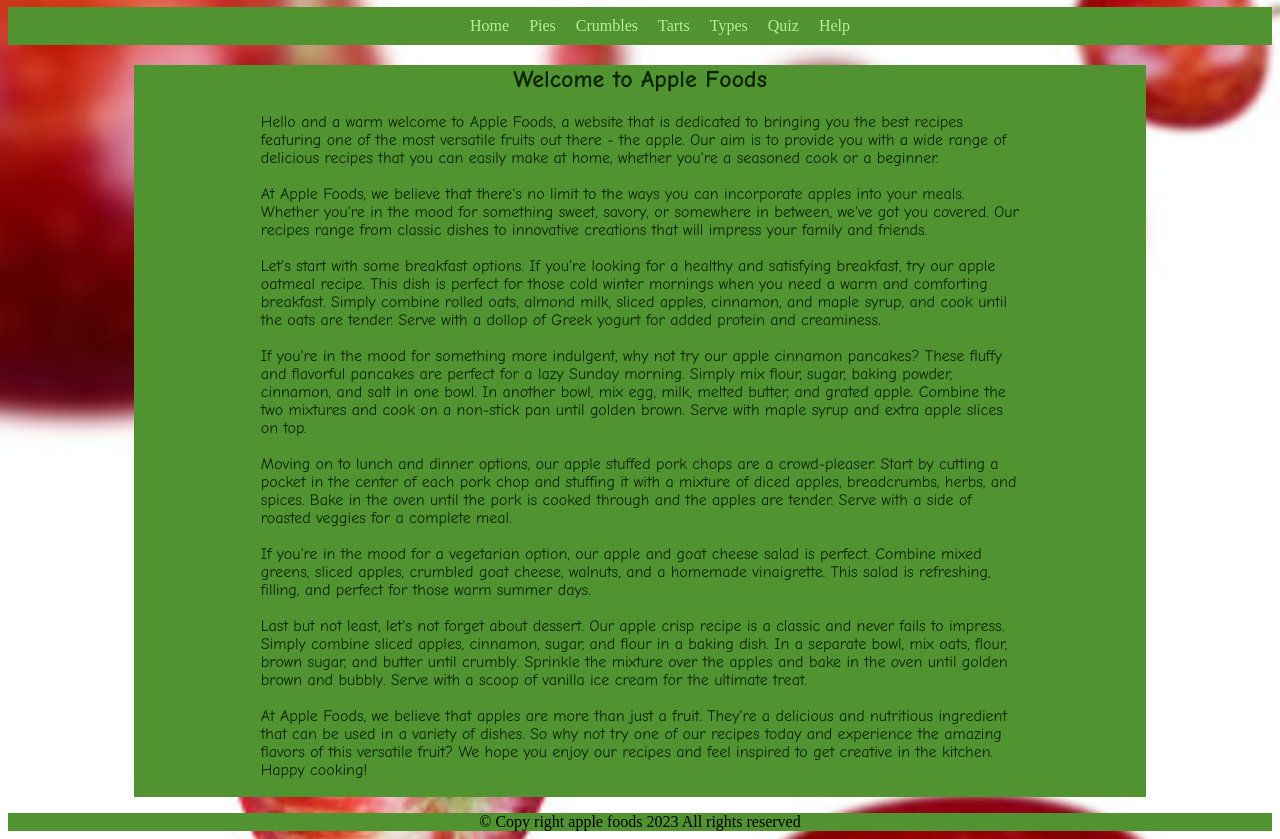
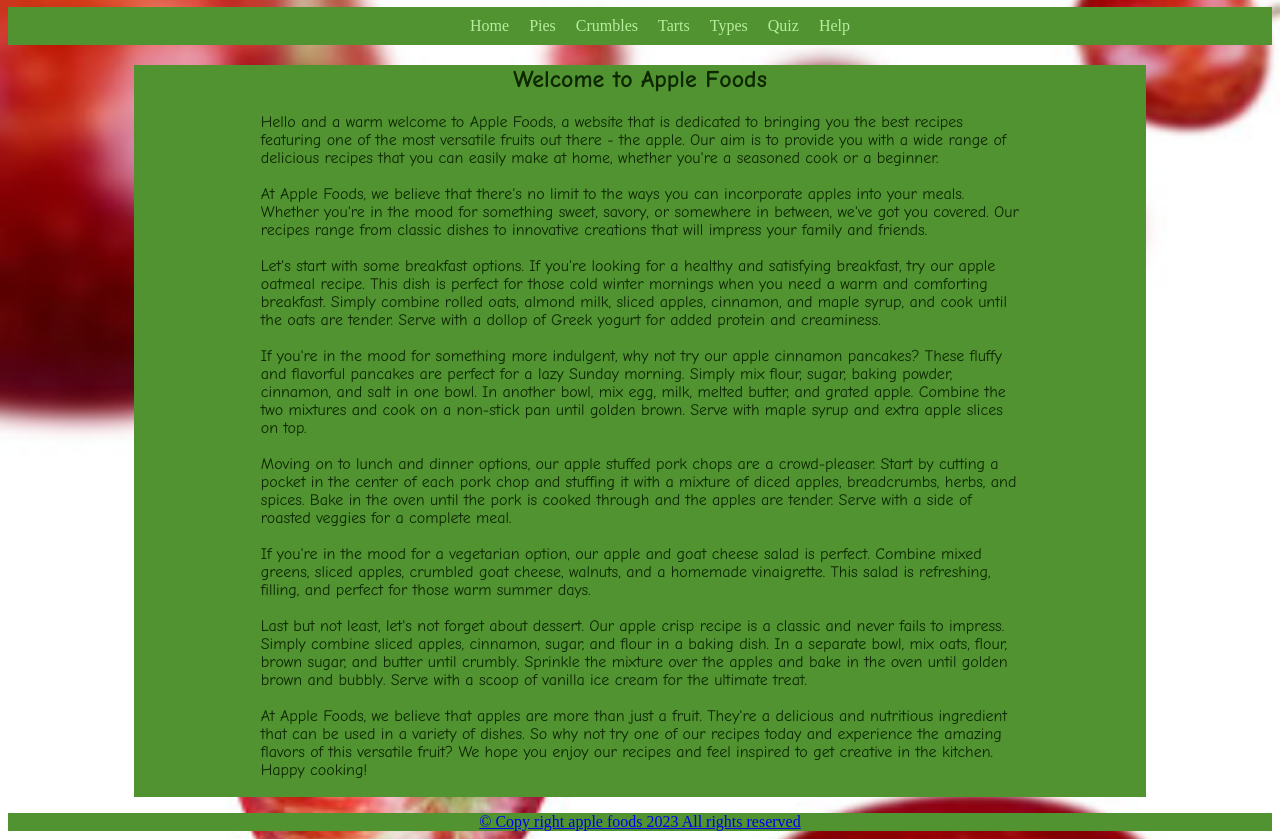
Before and after one commit to MarcusK700/web, a plain HTML site: page index.html in a window 1280 px wide. Shown: the part 29-868 px from the top of the page. Drawn offline with Linux system fonts and the light colour scheme.

Commit message:
Add files via upload

```diff
--- a/index.html
+++ b/index.html
@@ -1,5 +1,7 @@
 <!DOCTYPE html>
-<!--REFERANCE MATERIAL https://www.w3schools.com/css/css_navbar_horizontal.asp-->
+<!--REFERANCE MATERIAL https://www.w3schools.com/css/css_navbar_horizontal.asp
+https://www.w3docs.com/snippets/html/how-to-embed-pdf-in-html.html
+-->
 <html>
     <head>
         <div class="logo">
@@ -67,5 +69,5 @@
     </body>
 
 
-    <footer> © Copy right apple foods 2023 All rights reserved</footer>
+    <footer> <a href="legal.pdf">© Copy right apple foods 2023 All rights reserved</a></footer>
 </html>
```
Also changed, not shown: 1 other file.
